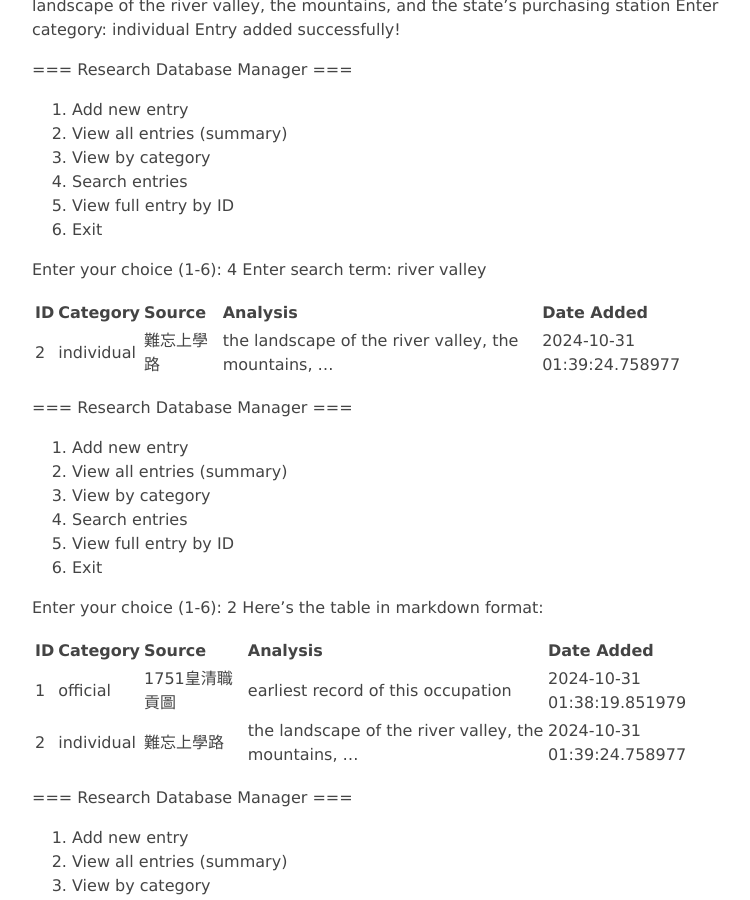
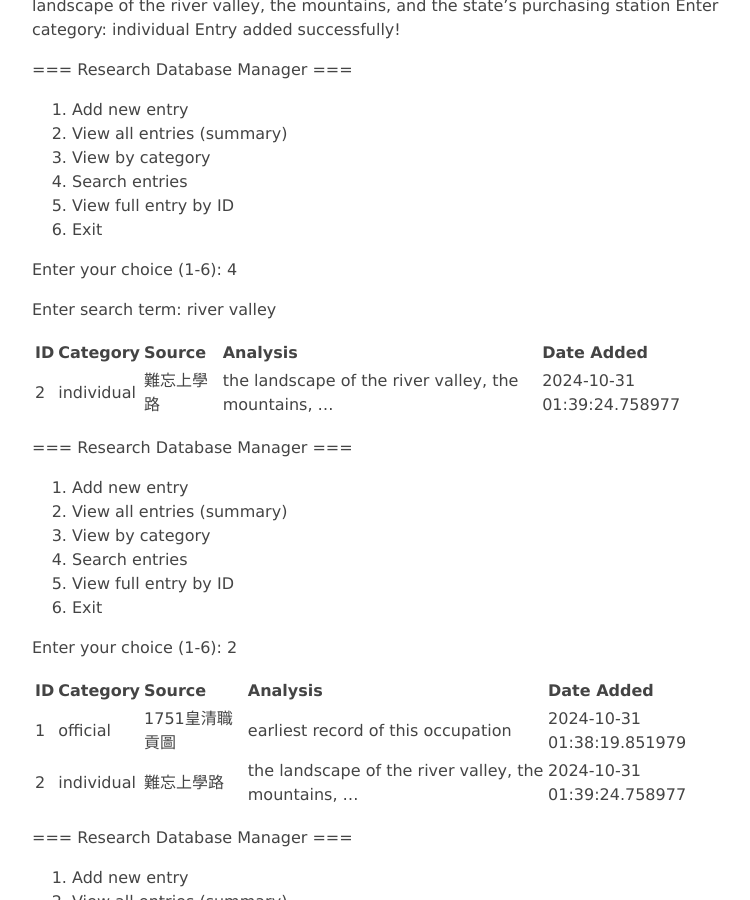
Before and after one commit to pixardora/pixardora.github.io, a Jekyll site: the page built from _posts/2024-10-31-primary-database.md, in a window 1280 px wide and 900 px high, scrolled down 3782 px. Shown: the whole window, without its empty margins (248-998 px from the left). Built offline with Jekyll 4.4.1, drawn with Linux system fonts in a browser that asks for light colours.

Commit message:
Update 2024-10-31-primary-database.md

```diff
--- a/_posts/2024-10-31-primary-database.md
+++ b/_posts/2024-10-31-primary-database.md
@@ -192,6 +192,7 @@ Entry added successfully!
 6. Exit
 
 Enter your choice (1-6): 4
+
 Enter search term: river valley
 
 | ID | Category | Source | Analysis | Date Added |
@@ -207,7 +208,6 @@ Enter search term: river valley
 6. Exit
 
 Enter your choice (1-6): 2
-Here's the table in markdown format:
 
 | ID | Category | Source | Analysis | Date Added |
 |----|----------|---------|-----------|------------|
```
